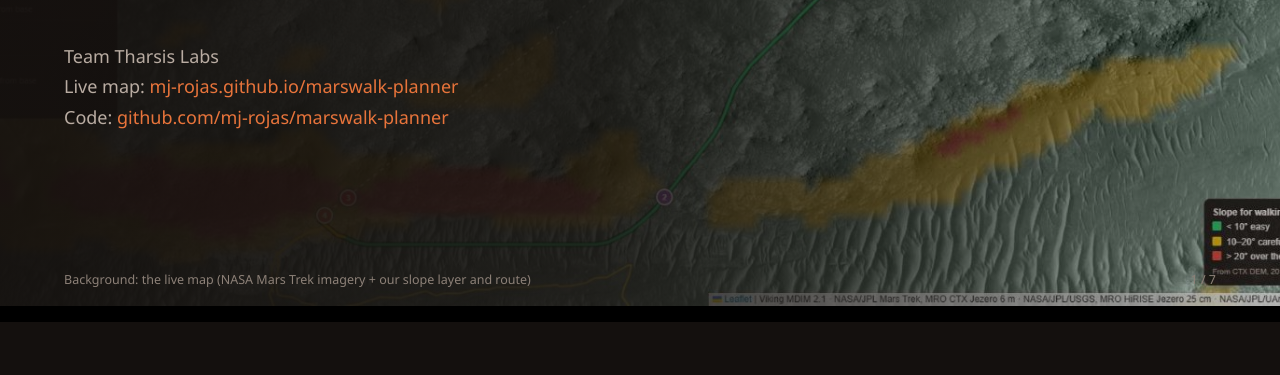
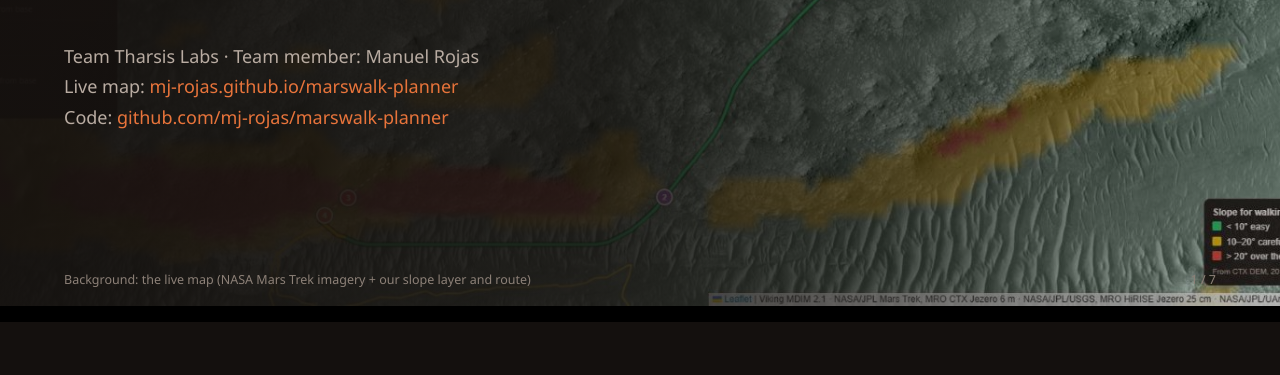
Before and after one commit to mj-rojas/marswalk-planner, a plain HTML site: page slides/index.html in a window 1280 px wide. Shown: the part 414-789 px from the top of the page. Drawn offline with Linux system fonts and the light colour scheme.

Commit message:
Slides: add team member name to the title slide
Co-Authored-By: Claude Fable 5.2 <noreply@anthropic.com>

```diff
--- a/slides/index.html
+++ b/slides/index.html
@@ -88,7 +88,7 @@
     <h1 style="margin-top:22px">Marswalk<br>Planner</h1>
     <p class="lead">A map that plans a safe walk for the first humans in Jezero Crater, built on real NASA data.</p>
     <div class="meta">
-      Team Tharsis Labs<br>
+      Team Tharsis Labs · Team member: Manuel Rojas<br>
       Live map: <a href="https://mj-rojas.github.io/marswalk-planner/">mj-rojas.github.io/marswalk-planner</a><br>
       Code: <a href="https://github.com/mj-rojas/marswalk-planner">github.com/mj-rojas/marswalk-planner</a>
     </div>
```
Also changed, not shown: 1 other file.
